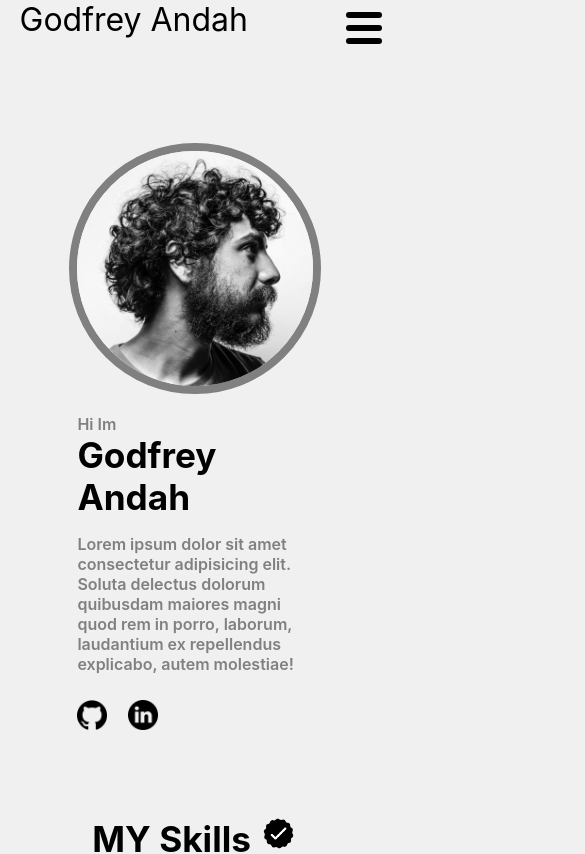
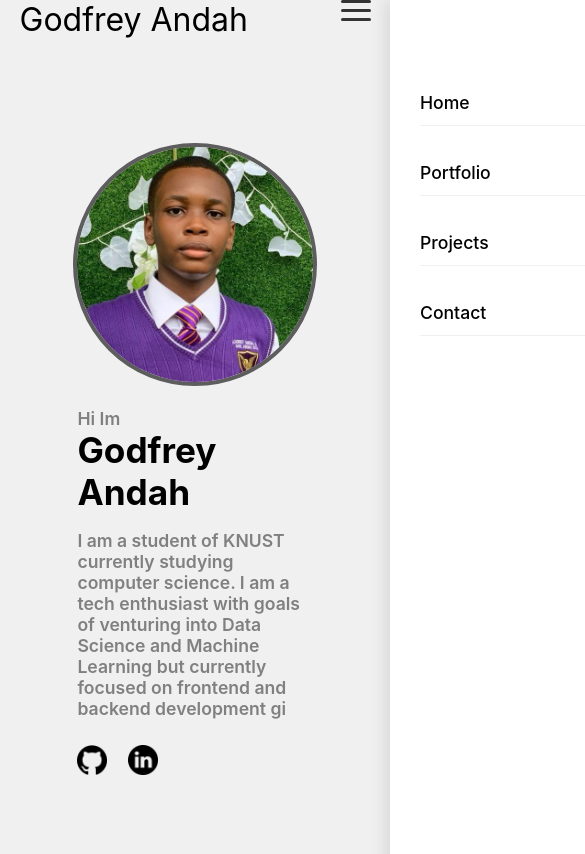
Before and after one commit to MrAndah/Portfolio, a React (Vite) app: page / in a window 390 px wide. Shown: the top 854 px of the page, 585 px wide, since content can reach past the window. Built offline with nearby package versions, Linux system fonts and the light colour scheme.

Commit message:
final submission

```diff
--- a/src/contact.css
+++ b/src/contact.css
@@ -32,6 +32,7 @@
     background: (250, 250, 250);
     margin: 2rem auto;
     padding: 0.5rem;
+    max-width: 85%;
 }
 
 .contact-info-container {
@@ -75,3 +76,9 @@ p a {
 li a {
     color: black;
 }
+
+@media (max-width: 450px) {
+    .contact-info-upper-container{
+        flex-direction: column;
+    }
+}
--- a/src/contact.jsx
+++ b/src/contact.jsx
@@ -14,7 +14,7 @@ function Contact () {
                             alt="Email icon"
                             className="icon contact-icon email-icon"
                         />
-                        <p><a href="mailto:examplemail@gmail.com">Example@gmail.com</a></p>
+                        <p><a href="mailto:andahgodfrey4@gmail.com">Email Me</a></p>
                     </div>
                     <div className="contact-info-container">
                         <img
@@ -22,7 +22,7 @@ function Contact () {
                             alt="LinkedIn icon"
                             className="contact-icon"
                         />
-                        <p><a href="https://www.Linkedin.com">LinkedIn</a></p>
+                        <p><a href="https://www.linkedin.com/in/godfrey-andah?utm_source=share&utm_campaign=share_via&utm_content=profile&utm_medium=ios_app" target='_blank'>LinkedIn</a></p>
                     </div>
                 </div>
             </section>
--- a/src/main.jsx
+++ b/src/main.jsx
@@ -1,10 +1,8 @@
 import { StrictMode } from 'react'
-import { createRoot } from 'react-dom/client'
 import './index.css'
 import Home from './port.jsx'
 import Skills from './about.jsx'
 import Contact from './contact.jsx'
-import { BrowserRouter } from 'react-router-dom';
 import ReactDOM from 'react-dom/client';
 import FadeIn from "./FadeIn.jsx";
 
@@ -14,10 +12,10 @@ ReactDOM.createRoot(document.getElementById('root')).render(
       <FadeIn duration={250}>
             <Home/>
       </FadeIn>
-      <FadeIn duration={500}>
+      <FadeIn duration={250}>
             <Skills/>
       </FadeIn>
-      <FadeIn duration={500}>
+      <FadeIn duration={250}>
             <Contact/>
       </FadeIn>
   </StrictMode>,
--- a/src/port.css
+++ b/src/port.css
@@ -1,83 +1,147 @@
-body{
+body {
     margin: 0;
     color: black;
 }
-header{
-    padding: 0 0 1.5rem ;
+
+.no-scroll {
+    overflow: hidden;
+}
+
+header {
+    padding: 0 0 1.5rem;
     font-size: 1.79rem;
     width: 100vw;
-    margin-bottom:2rem;
-
+    margin-bottom: 2rem;
 }
 
-.Header-text{
+.Header-text {
     font-size: 2rem;
 }
 
-nav .menu {
-  display: none;
-  position: absolute;
-  top: 0.75rem;
-  right: 0.5rem;
-  flex-direction: column;
+.container {
+    width: 90%;
+    max-width: 1200px;
+    margin: 0 auto;
+    display: flex;
     justify-content: space-between;
-  width: 2.25rem;
-  height: 2rem;
+    align-items: center;
 }
 
-
-nav .menu span {
-  height: 0.4rem;
-  width: 100%;
-  background-color: black;
-  border-radius: 0.2rem;
+/* Navigation Styles */
+#main-nav {
+    display: inline-block;
+    position: relative;
 }
 
-
-nav li {
-    display: inline-block;
-    margin-left:2rem ;
+.nav-links {
+    display: inline-flex;
+    gap: 2rem;
+    list-style: none;
+    margin: 0;
+    padding: 0;
 }
 
-.navlinks li a:hover {
+.nav-links li {
+    display: inline-block;
+    margin-left: 2rem;
+}
+
+.nav-links a {
+    color: black;
+    text-decoration: none;
+    font-weight: 500;
+    transition: color 0.3s ease;
+}
+
+.nav-links a:hover {
     color: grey;
     text-decoration: underline;
     text-underline-offset: 1rem;
     text-decoration-color: rgb(181, 181, 181);
 }
 
-.navlinks li a {
-    color : black ;
+/* Mobile Menu Button */
+.menu-toggle {
+    display: none;
+    flex-direction: column;
+    justify-content: space-between;
+    width: 30px;
+    height: 21px;
+    background: none;
+    border: none;
+    padding: 0;
+    cursor: pointer;
+    z-index: 100;
 }
 
-.container{
-    width :90%;
-    max-width: 1200px;
-    margin: 0 auto;
-    display: flex;
-    justify-content: space-around;
-    align-items: center;
-
+.menu-toggle .bar {
+    height: 3px;
+    width: 100%;
+    background-color: #333;
+    border-radius: 3px;
+    transition: all 0.3s ease;
 }
 
-.Container{
+.mobile-close-btn {
+    display: none;
+    position: absolute;
+    top: 20px;
+    right: 20px;
+}
+
+.mobile-close-btn button {
+    background: none;
+    border: none;
+    color: #333;
+    font-size: 1rem;
+    cursor: pointer;
     display: flex;
-    width:80%;
+    align-items: center;
+    gap: 5px;
+}
+
+.mobile-close-btn button:hover {
+    color: #4f46e5;
+}
+
+/* Mobile Overlay */
+.nav-overlay {
+    position: fixed;
+    top: 0;
+    left: 0;
+    width: 100%;
+    height: 100%;
+    background-color: rgba(0, 0, 0, 0.5);
+    z-index: 90;
+    opacity: 0;
+    pointer-events: none;
+    transition: opacity 0.3s ease;
+}
+
+.nav-overlay.active {
+    opacity: 1;
+    pointer-events: all;
+}
+
+/* Content Styles */
+.Container {
+    display: flex;
+    width: 80%;
     max-width: 1200px;
     margin: auto;
-    padding: 3rem 3rem 3rem 3rem;
-    gap:10%;
+    padding: 3rem;
+    gap: 10%;
     align-self: center;
 }
 
 .hero-img {
-    width : 400px;
+    width: 400px;
     border-radius: 50%;
-    border: 0.5rem solid grey;
+    border: 0.25rem solid rgb(94, 93, 93);
     transition: 400ms;
 }
 
-.hero-img:hover{
+.hero-img:hover {
     transform: scale(1.1);
 }
 
@@ -89,9 +153,8 @@ nav li {
     text-align: center;
 }
 
-.Hero-text{
-    /* border: 0.5rem solid grey; */
-    width:40%;
+.Hero-text {
+    width: 40%;
     display: flex;
     flex-direction: column;
     justify-content: center;
@@ -99,70 +162,107 @@ nav li {
 }
 
 .pp {
-    font-size: 1.1 rem;
+    font-size: 1.1rem;
     font-weight: 600;
     margin-bottom: 0;
-    color : grey;
+    color: grey;
 }
 
-h1{
+h1 {
     font-size: 2.2rem;
     margin: 0;
     padding: 0;
 }
 
-.profile-img{
+.profile-img {
     margin-top: 1rem;
 }
 
-.github{
-    width:30px;
+.github {
+    width: 30px;
     margin-top: 10px;
     margin-right: 1rem;
 }
 
-
-
+/* Mobile Styles */
 @media (max-width: 750px) {
-  nav .menu {
-      display: flex;
-  }
-
     .container {
-      flex-direction: column;
+        flex-direction: row;
         align-items: flex-start;
     }
 
-   .Container{
+    .Container {
         flex-direction: column;
         align-items: center;
     }
 
-   .hero-img{
+    .hero-img {
         width: 80%;
     }
 
-   .Hero-text{
+    .Hero-text {
         width: 80%;
     }
 
-  nav ul {
-      display: none;
-      flex-direction: column;
-      width: 100%;
-      margin-bottom: 0.25rem;
-  }
-
-  nav ul.open {
+    .menu-toggle {
         display: flex;
     }
 
-  nav ul li {
-      width: 100%;
-      text-align: center;
+    .mobile-close-btn {
+        display: block;
     }
 
-  nav ul li a {
-      margin: 0.2rem 0.5rem;
+    .nav-links {
+        position: fixed;
+        top: 0;
+        right: 0;
+        width: 70%;
+        height: 100vh;
+        background: white;
+        flex-direction: column;
+        align-items: flex-start;
+        justify-content: flex-start;
+        gap: 1.5rem;
+        transform: translateX(100%);
+        transition: transform 0.3s ease-in-out;
+        z-index: 95;
+        box-shadow: -5px 0 15px rgba(0, 0, 0, 0.1);
+        padding: 80px 30px 30px;
+    }
+
+    .nav-links li {
+        display: block;
+        width: 100%;
+        margin: 0;
+        padding: 0;
+        border-bottom: 1px solid #f0f0f0;
+    }
+
+    .nav-links a {
+        display: block;
+        width: 100%;
+        padding: 12px 0;
+        font-size: 1.1rem;
+    }
+
+    .nav-links a:hover {
+        text-decoration: none;
+        transform: translateX(5px);
+    }
+
+    .nav-links.open {
+        transform: translateX(0);
+    }
+
+    .menu-toggle.active .bar:nth-child(1) {
+        transform: rotate(45deg) translate(5px, 5px);
+    }
+
+    .menu-toggle.active .bar:nth-child(2) {
+        opacity: 0;
+    }
+
+    .menu-toggle.active .bar:nth-child(3) {
+        transform: rotate(-45deg) translate(7px, -6px);
     }
 }
--- a/src/port.jsx
+++ b/src/port.jsx
@@ -1,42 +1,69 @@
 import './port.css'
-import { useState } from 'react';
+import { useState , useEffect } from 'react';
 
 function Home() {
+    const [isMenuOpen, setIsMenuOpen] = useState(false);
 
-    const [menuOpen, setMenuOpen] = useState(false);
+    const toggleMenu = () => setIsMenuOpen(!isMenuOpen);
 
-    return(
-        <>
+    const closeMobileMenu = () => {
+      if (window.innerWidth <= 768) {
+        setIsMenuOpen(false);
+      }
+    };
+
+    useEffect(() => {
+      document.body.classList.toggle('no-scroll', isMenuOpen);
+      return () => document.body.classList.remove('no-scroll');
+    }, [isMenuOpen]);
+
+    return (
+      <>
         <header>
-            <div className='container'>
-                <div className="Header-text"> Godfrey Andah
-                </div>
-                <nav id="desktop-nav">
-                    <div className="menu" onClick={() =>setMenuOpen(!menuOpen) }>
-                        <span></span>
-                        <span></span>
-                        <span></span>
-                    </div>
-                    <ul className="navlinks"  id={menuOpen ? "open" : "not"}>
-                        <li><a href="#home">Home</a></li>
-                        <li><a href="#skills">Portfolio</a></li>
-                        <li><a href="#">Project</a></li>
-                        <li><a href="#Contact">Contact</a></li>
-                    </ul>
-                </nav>
+          <div className='container'>
+            <div className="Header-text">Godfrey Andah</div>
+
+            <div className="nav-container" style={{display: 'inline-block'}}>
+              <button
+                className={`menu-toggle ${isMenuOpen ? 'active' : ''}`}
+                onClick={toggleMenu}
+                aria-label="Toggle menu"
+              >
+                <span className="bar"></span>
+                <span className="bar"></span>
+                <span className="bar"></span>
+              </button>
+
+                <ul className={`nav-links ${isMenuOpen ? 'open' : ''}`} id="nav-links">
+                    <span className="mobile-close-btn">
+                        <button onClick={toggleMenu} aria-label="Close menu">
+                            <i className="fas fa-times"></i> X
+                        </button>
+                    </span>
+                    <li><a href="#home" onClick={closeMobileMenu}>Home</a></li>
+                    <li><a href="#skills" onClick={closeMobileMenu}>Portfolio</a></li>
+                    <li><a href="#projects" onClick={closeMobileMenu}>Projects</a></li>
+                    <li><a href="#contact" onClick={closeMobileMenu}>Contact</a></li>
+                </ul>
             </div>
+
+            <div
+              className={`nav-overlay ${isMenuOpen ? 'active' : ''}`}
+              onClick={toggleMenu}
+            />
+          </div>
         </header>
         <section id="home">
             <div className='Container'>
                 <div className='Hero-Image'>
-                    <img src='/src/assets/hero-image.png' className='hero-img'/>
+                    <img src='/src/assets/hero-image.jpg' className='hero-img'/>
                 </div>
                 <div className='Hero-text'>
                     <p className='pp'> Hi Im</p>
                     <h1 className='name'> Godfrey Andah</h1>
-                    <p className='pp'> Lorem ipsum dolor sit amet consectetur adipisicing elit.
-                        Soluta delectus dolorum quibusdam maiores magni quod rem
-                        in porro, laborum, laudantium ex repellendus explicabo, autem molestiae!
+                    <p className='pp'> I am a student of KNUST currently studying computer science.
+                        I am a tech enthusiast with goals of venturing into Data Science and Machine Learning
+                        but currently focused on frontend and backend development gi
                     </p>
                     <div className='profile-img'>
                         <a href=' https://github.com/MrAndah' target='_blank'> <img className="github" src='/src/assets/github.png'/> </a>
```
Also changed, not shown: src/assets/hero-image.jpg (added), src/assets/hero-image.png (deleted). Lines whose indentation alone changed are shown as unchanged.
